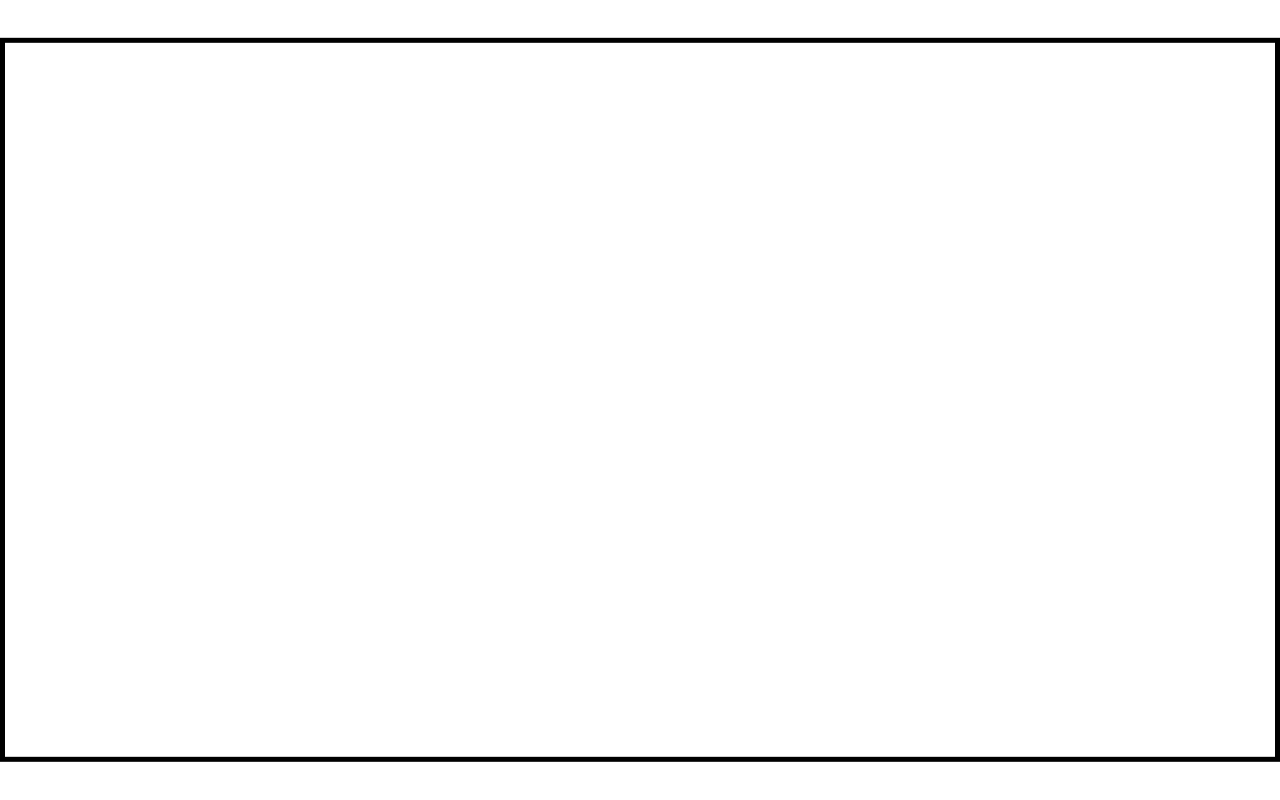
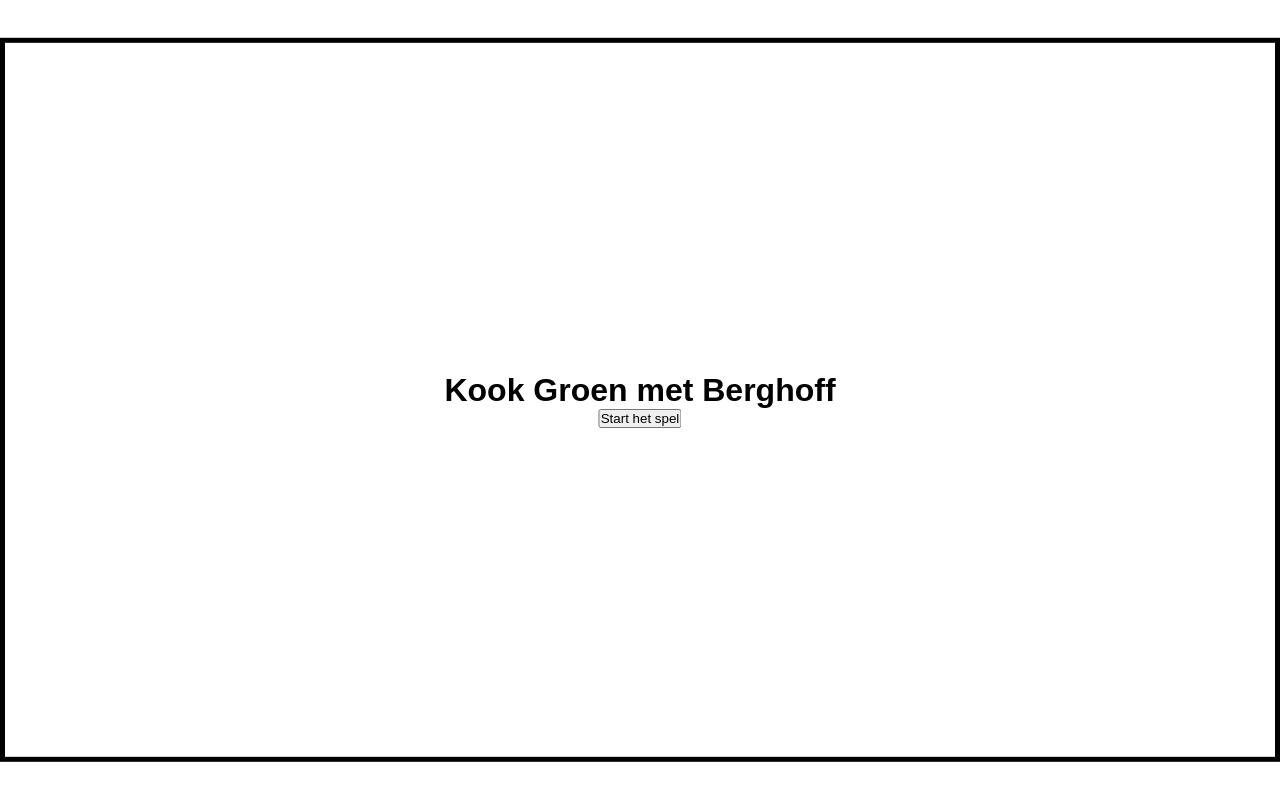
Before and after one commit to KobeHenkens/BergHOFF, a website built with Vite: page BergHOFF/index.html in a window 1280 px wide. Built offline with nearby package versions, Linux system fonts and the light colour scheme.

Commit message:
startscherm
simpel startscherm design en functie

```diff
--- /dev/null
+++ b/BergHOFF/game.js
@@ -0,0 +1,25 @@
+export class Game {
+    constructor(canvas, ctx) {
+        this.canvas = canvas
+        this.ctx = ctx
+        this.gameState = 'start' // Start || playing
+    }
+    startScherm() {
+        const startSchermDisplay = document.querySelector('.startScherm')
+        const startButton = startSchermDisplay.querySelector('button')
+
+        if (this.gameState === 'start') {
+            startSchermDisplay.style.display = "block"
+
+            startButton.addEventListener('click', () => this.startGame())
+        }
+    }
+    startGame() {
+        console.log("Test") // TODO: Remove
+    }
+    render() {
+
+    }
+
+
+}
--- a/BergHOFF/index.html
+++ b/BergHOFF/index.html
@@ -6,9 +6,15 @@
     <meta name="viewport" content="width=device-width, initial-scale=1.0" />
     <title>BergHOFF game</title>
     <script type="module" src="./main.js"></script>
+    <script type="module" src="./game.js"></script>
     <link rel="stylesheet" href="./styles.css">
   </head>
   <body>
     <canvas id="game"></canvas>
+
+    <div class="startScherm">
+      <h1>Kook Groen met Berghoff</h1>
+      <button>Start het spel</button>
+    </div>
   </body>
 </html>
--- a/BergHOFF/main.js
+++ b/BergHOFF/main.js
@@ -1,6 +1,14 @@
-window.addEventListener('load', function(){
-  const canvas = document.getElementById('game');
-  const ctx = canvas.getContext('2d');
-  canvas.width = 1920;
-  canvas.height = 1080;
-})
+import { Game } from "./game";
+
+const canvas = document.getElementById('game');
+const ctx = canvas.getContext('2d');
+canvas.width = 1920;
+canvas.height = 1080;
+
+const game = new Game(canvas, ctx)
+
+// Functie start het spel wanneer de knop is actief
+
+
+// Render startscherm
+game.startScherm()
--- a/BergHOFF/styles.css
+++ b/BergHOFF/styles.css
@@ -3,7 +3,10 @@
     padding: 0;
     box-sizing: border-box;
 }
-
+body {
+    font-family: Arial, sans-serif;
+    text-align: center;
+}
 #game {
     border: 5px solid #000;
     position: absolute;
@@ -13,3 +16,12 @@
     max-height: 100%;
     max-width: 100%;
 }
+
+/* start scherm */
+.startScherm {
+    display: none;
+    position: absolute;
+    top: 50%;
+    left: 50%;
+    transform: translate(-50%, -50%);
+}
```
Also changed, not shown: BergHOFF/levels.js (added), 1 other file.
